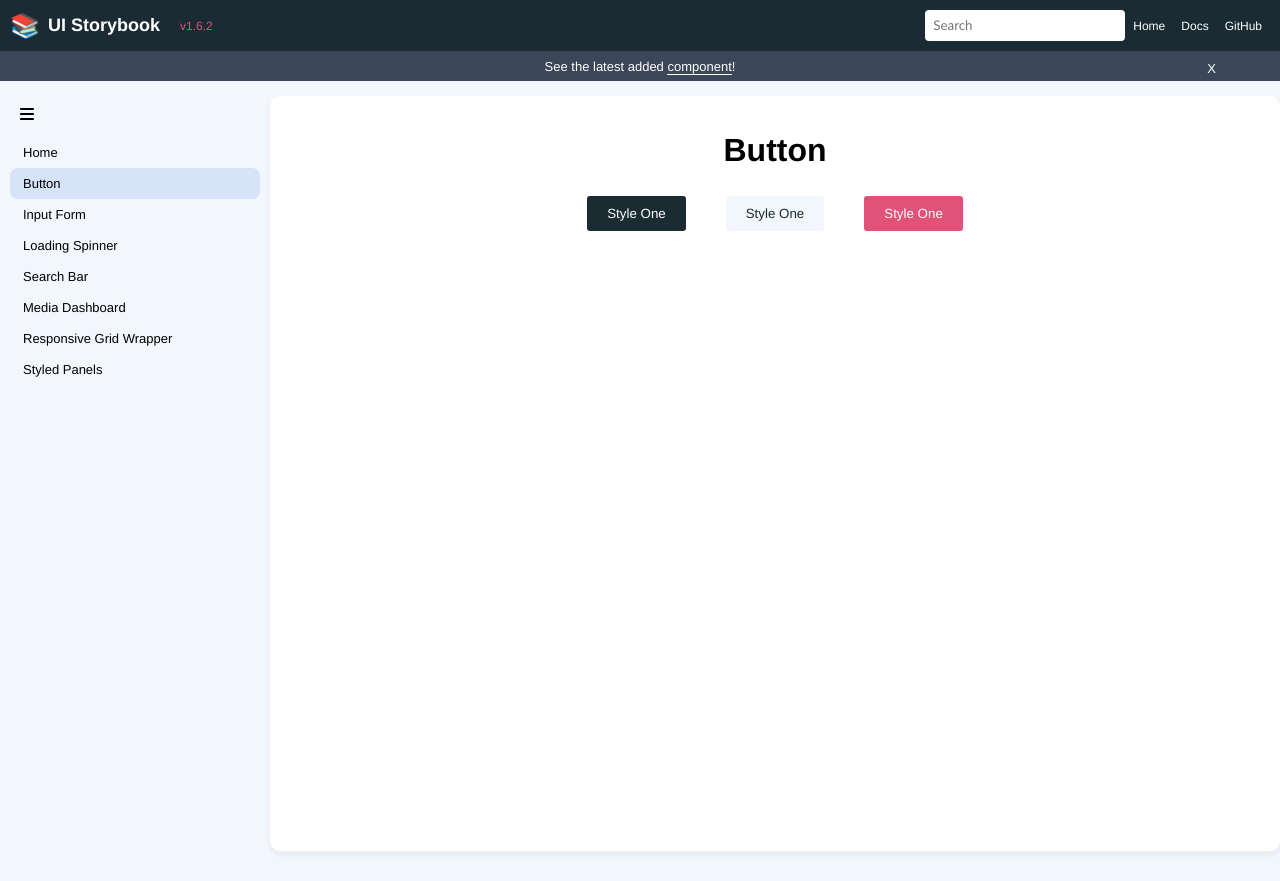
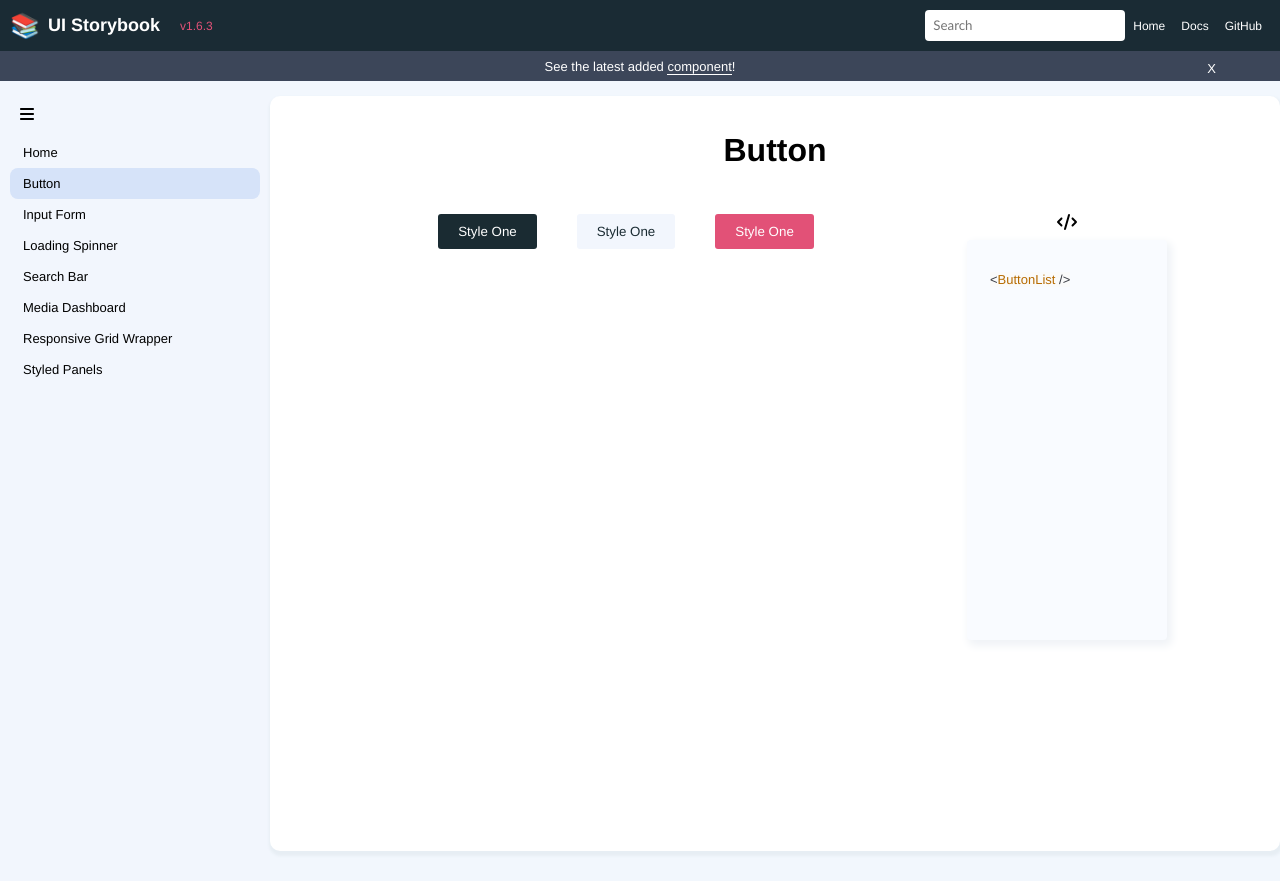
Before and after one commit to justfrankie/ui-storybook, a React (Create React App) app: page / in a window 1280 px wide. Both pictures are taken after a click on the item "Button". Built offline with nearby package versions, Linux system fonts and the light colour scheme.

Commit message:
implement source code panel

```diff
--- a/src/App.module.css
+++ b/src/App.module.css
@@ -40,7 +40,6 @@ code {
   width: 80%;
   margin-top: 15px;
   margin-bottom: 30px;
-  min-width: 900px;
   border-radius: 10px;
   background-color: white;
   box-shadow: 1px 3px 3px 2px #e7eef4;
--- a/src/components/layout/MainWindow.jsx
+++ b/src/components/layout/MainWindow.jsx
@@ -1,13 +1,63 @@
-import React from "react";
+import React, { useState } from "react";
 import styles from "./MainWindow.module.css";
+import { PrismLight as SyntaxHighlighter } from "react-syntax-highlighter";
+import jsx from "react-syntax-highlighter/dist/esm/languages/prism/jsx";
+import { oneLight } from "react-syntax-highlighter/dist/esm/styles/prism";
+import { faCode } from "@fortawesome/free-solid-svg-icons";
+import { FontAwesomeIcon } from "@fortawesome/react-fontawesome";
+
+SyntaxHighlighter.registerLanguage("jsx", jsx);
 
 const MainWindow = ({ currentComponent }) => {
-  const { id, name, Component } = currentComponent;
+  const { id, name, Component, rawJsx } = currentComponent;
+  const [sourceCodeOpen, setSourceCodeOpen] = useState(true);
+
+  const handleSourceCodeOpen = () => {
+    setSourceCodeOpen(!sourceCodeOpen);
+  };
 
   return (
     <div className={styles.container}>
       {id !== "home" && <h1>{name}</h1>}
-      <Component />
+      <div className={styles.componentWrapper}>
+        <div className={styles.componentContainer}>
+          <Component />
+        </div>
+        <div
+          className={`${styles.sourceCodeWrapper} ${
+            id === "home" && styles.hidden
+          }
+          `}
+        >
+          {id !== "home" && (
+            <FontAwesomeIcon
+              icon={faCode}
+              className={styles.sourceCodeButton}
+              onClick={handleSourceCodeOpen}
+              alt="Button to show Source Code"
+            />
+          )}
+          {rawJsx && sourceCodeOpen && (
+            <div className={styles.sourceCodeContainer}>
+              <div className={styles.sourceCode}>
+                <SyntaxHighlighter
+                  language="jsx"
+                  style={oneLight}
+                  customStyle={{
+                    backgroundColor: "inherit",
+                    fontSize: 13,
+                    overflowX: "auto",
+                    WebkitOverflowScrolling: "touch",
+                  }}
+                  wrapLongLines={true}
+                >
+                  {rawJsx}
+                </SyntaxHighlighter>
+              </div>
+            </div>
+          )}
+        </div>
+      </div>
     </div>
   );
 };
--- a/src/components/layout/MainWindow.module.css
+++ b/src/components/layout/MainWindow.module.css
@@ -2,3 +2,46 @@
   padding: 5px;
   margin: 10px;
 }
+
+.hidden {
+  display: none;
+}
+
+.componentWrapper {
+  max-width: 90%;
+  margin-top: 40px;
+  display: flex;
+}
+
+.componentContainer {
+  margin-left: auto;
+}
+
+.sourceCodeContainer {
+  margin: 5px auto;
+  min-width: max-content;
+  background: rgb(249, 251, 255);
+  height: 400px;
+  border-radius: 4px;
+  box-shadow: rgb(240 243 247) 3px 4px 9px 2px;
+}
+
+.sourceCodeWrapper {
+  margin-left: auto;
+  min-width: 200px;
+  max-width: fit-content;
+}
+
+.sourceCode {
+  padding: 10px;
+}
+
+.sourceCodeButton {
+  padding: 5px;
+  border-radius: 4px;
+}
+
+.sourceCodeButton:hover {
+  cursor: pointer;
+  background: #f9fbff;
+}
--- a/src/components/ui-components/Home.jsx
+++ b/src/components/ui-components/Home.jsx
@@ -62,10 +62,12 @@ const Home = () => {
       <FeatureSection>
         <FeatureTitle>Key Features</FeatureTitle>
         <FeatureList>
-          {featuredItems.map((item) => (
-            <StyledPanel theme="primary">
-              <FeatureItem>{item}</FeatureItem>
-            </StyledPanel>
+          {featuredItems.map((item, index) => (
+            <div style={{ margin: "0 20px" }}>
+              <StyledPanel theme="primary" key={index}>
+                <FeatureItem>{item}</FeatureItem>
+              </StyledPanel>
+            </div>
           ))}
         </FeatureList>
       </FeatureSection>
--- a/src/componentsList.jsx
+++ b/src/componentsList.jsx
@@ -9,13 +9,29 @@ import GridWrapper from "./components/ui-components/modules/GridWrapper/GridWrap
 import StyledPanelDemo from "./components/ui-components/modules/StyledPanelDemo/StyledPanelDemo";
 
 const componentsList = [
-  { id: "home", name: "Home", Component: () => <Home /> },
-  { id: "button", name: "Button", Component: () => <ButtonList /> },
-  { id: "input-form", name: "Input Form", Component: () => <InputForm /> },
+  {
+    id: "home",
+    name: "Home",
+    Component: () => <Home />,
+    rawJsx: null,
+  },
+  {
+    id: "button",
+    name: "Button",
+    Component: () => <ButtonList />,
+    rawJsx: `<ButtonList />`,
+  },
+  {
+    id: "input-form",
+    name: "Input Form",
+    Component: () => <InputForm />,
+    rawJsx: `<InputForm />`,
+  },
   {
     id: "loading-spinner",
     name: "Loading Spinner",
     Component: () => <LoadingSpinnerList />,
+    rawJsx: `<LoadingSpinnerList />`,
   },
   {
     id: "search-bar",
@@ -29,21 +45,31 @@ const componentsList = [
         componentsList={[]}
       />
     ),
+    rawJsx: `<SearchBar
+        currentComponent={<div></div>}
+        setSearchQuery={() => null}
+        searchQuery={() => null}
+        setCurrentComponent={() => <div></div>}
+        componentsList={[]}
+      />`,
   },
   {
     id: "media-dashboard",
     name: "Media Dashboard",
     Component: () => <MediaDashboard />,
+    rawJsx: `<MediaDashboard />`,
   },
   {
     id: "grid-wrapper",
     name: "Responsive Grid Wrapper",
     Component: () => <GridWrapper />,
+    rawJsx: `<GridWrapper />`,
   },
   {
     id: "styled-panel",
     name: "Styled Panels",
     Component: () => <StyledPanelDemo />,
+    rawJsx: `<StyledPanelDemo />`,
   },
 ];
 
```
Also changed, not shown: package.json (+6 -1 lines), 1 other file (tests, documents, lock files or other folders).
